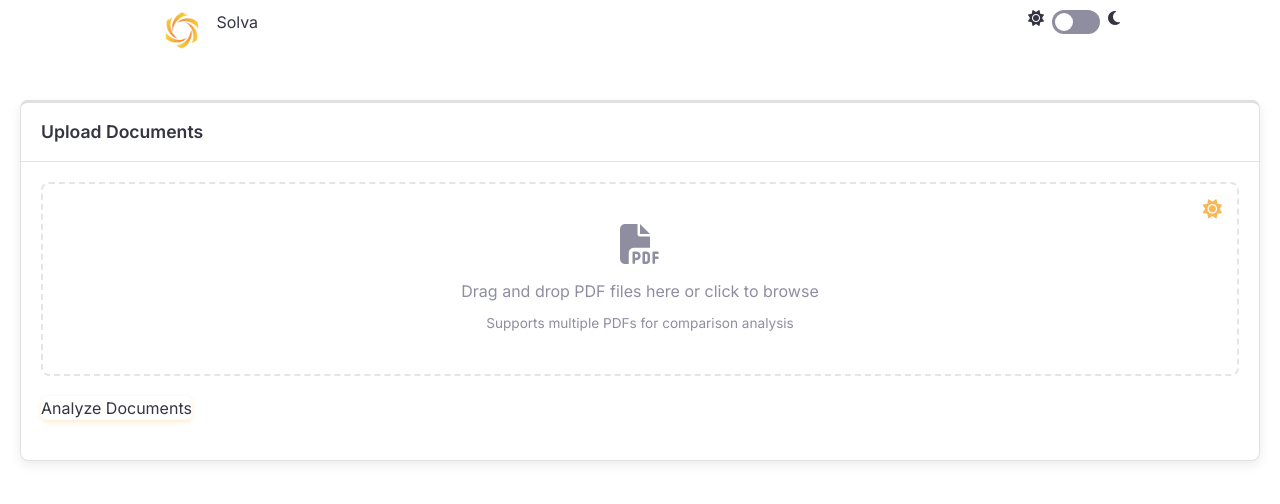
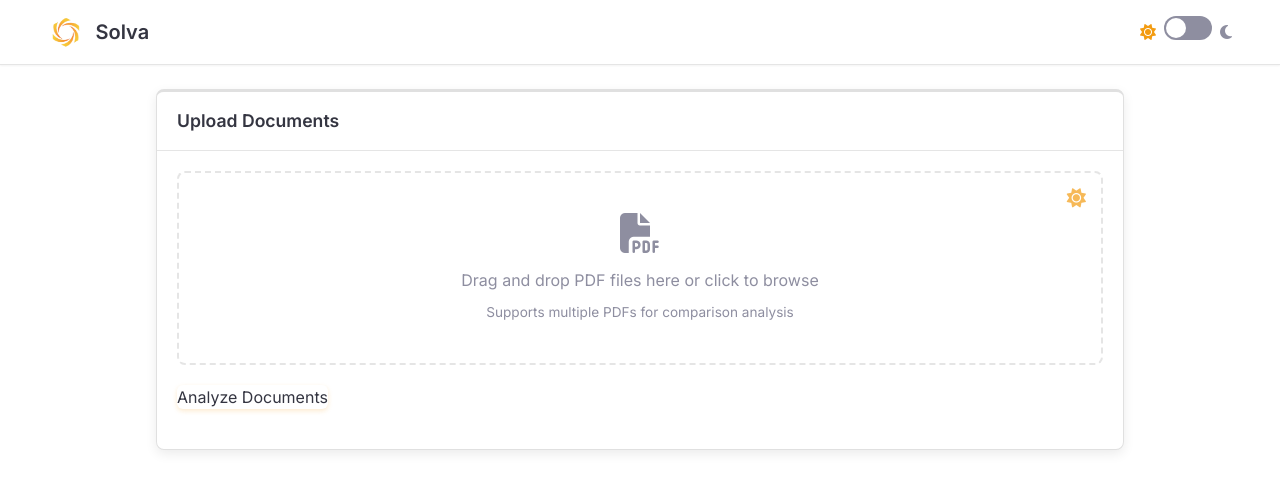
Before and after one commit to anshulchahar/docanalyze, a Flask app: page / in a window 1280 px wide. Shown: the top 504 px of the page. Run offline with Flask 3, Linux system fonts and the light colour scheme; some libraries are stand-ins or nearby versions.

Commit message:
feat: refactor styles and structure to utilize Tailwind CSS for layout and theming

```diff
--- a/static/css/style.css
+++ b/static/css/style.css
@@ -75,13 +75,10 @@
     margin: 0;
 }
 
-.container {
-    max-width: 1000px;
-    margin: 0 auto;
-    padding: 20px;
-}
+/* Remove the container styles since we're using Tailwind's container */
+/* Remove header styling as we're now using Tailwind classes */
 
-/* Header styling */
+/* Note: Removing the following CSS blocks:
 header {
     background-color: var(--background-color);
     box-shadow: none;
@@ -91,7 +88,6 @@
     top: 0;
     z-index: 100;
 }
-
 .header-content {
     display: flex;
     justify-content: space-between;
@@ -99,18 +95,16 @@
     margin: 0 auto;
     padding: 0 20px;
 }
-
 .logo-container {
     display: flex;
     gap: 12px;
     margin-right: auto;
 }
-
 .site-logo {
     height: 32px;
     width: auto;
     object-fit: contain;
-}
+} */
 
 h1 {
     font-size: 1.5rem;
@@ -118,10 +112,10 @@
     color: var(--text-color);
 }
 
+/* Theme toggle styles - keeping some base styles but letting Tailwind handle most styling */
 .theme-toggle {
     display: flex;
     gap: 8px;
-    margin-left: auto;
 }
 
 .card {
--- a/templates/index.html
+++ b/templates/index.html
@@ -16,6 +16,13 @@
                     fontFamily: {
                         'sans': ['Inter', 'ui-sans-serif', 'system-ui', 'sans-serif'],
                     },
+                    colors: {
+                        accent: 'var(--accent-color)',
+                        secondary: 'var(--secondary-color)',
+                        background: 'var(--background-color)',
+                        'card-bg': 'var(--card-background)',
+                        'card-border': 'var(--card-border)',
+                    },
                 }
             }
         }
@@ -25,24 +32,29 @@
 </head>
 
 <body>
-    <header>
-        <div class="header-content">
-            <div class="logo-container">
-                <img src="{{ url_for('static', filename='img/logo.png') }}" alt="Solva Logo" class="site-logo">
-                <h1>Solva</h1>
+    <header class="sticky top-0 z-50 bg-background shadow-sm border-b border-card-border w-full">
+        <div class="w-full px-4 lg:px-8">
+            <div class="flex items-center justify-between h-16">
+                <div class="flex items-center gap-3 ml-0 lg:ml-4">
+                    <img src="{{ url_for('static', filename='img/logo.png') }}" alt="Solva Logo"
+                        class="h-8 w-auto object-contain">
+                    <h1 class="text-xl font-semibold">Solva</h1>
                 </div>
-            <div class="theme-toggle">
-                <i class="toggle-icon fas fa-sun"></i>
-                <label class="toggle-switch">
-                    <input type="checkbox" id="theme-toggle">
-                    <span class="toggle-slider"></span>
+                <div class="flex items-center gap-2 mr-0 lg:mr-4">
+                    <i class="toggle-icon fas fa-sun text-accent"></i>
+                    <label class="relative inline-block w-12 h-6">
+                        <input type="checkbox" id="theme-toggle" class="opacity-0 w-0 h-0">
+                        <span
+                            class="absolute cursor-pointer inset-0 bg-secondary rounded-full transition-all before:content-[''] before:absolute before:h-5 before:w-5 before:left-0.5 before:bottom-0.5 before:bg-white before:rounded-full before:transition-all checked:before:translate-x-6 checked:bg-accent"></span>
                     </label>
-                <i class="toggle-icon fas fa-moon"></i>
+                    <i class="toggle-icon fas fa-moon text-secondary"></i>
+                </div>
             </div>
         </div>
     </header>
 
-    <div class="container">
+    <main class="py-6">
+        <div class="container mx-auto px-4 max-w-[1000px]">
             <div class="card">
                 <div class="card-header">
                     <div class="card-title">Upload Documents</div>
@@ -130,6 +142,7 @@
                 </div>
             </div>
         </div>
+    </main>
 
     <!-- Load scripts -->
     <script src="{{ url_for('static', filename='js/script.js') }}"></script>
```
Also changed, not shown: tailwind.config.js (+16 -0 lines). Lines whose indentation alone changed are shown as unchanged.
